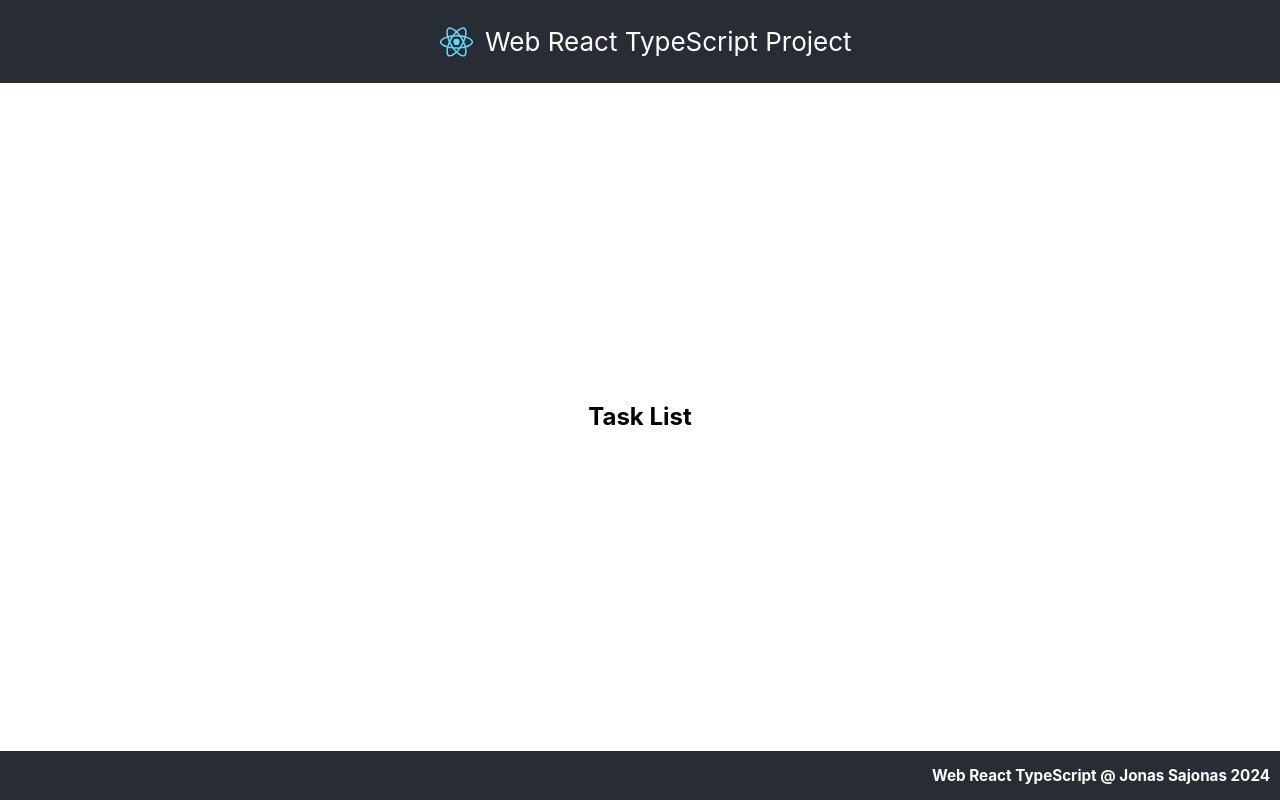
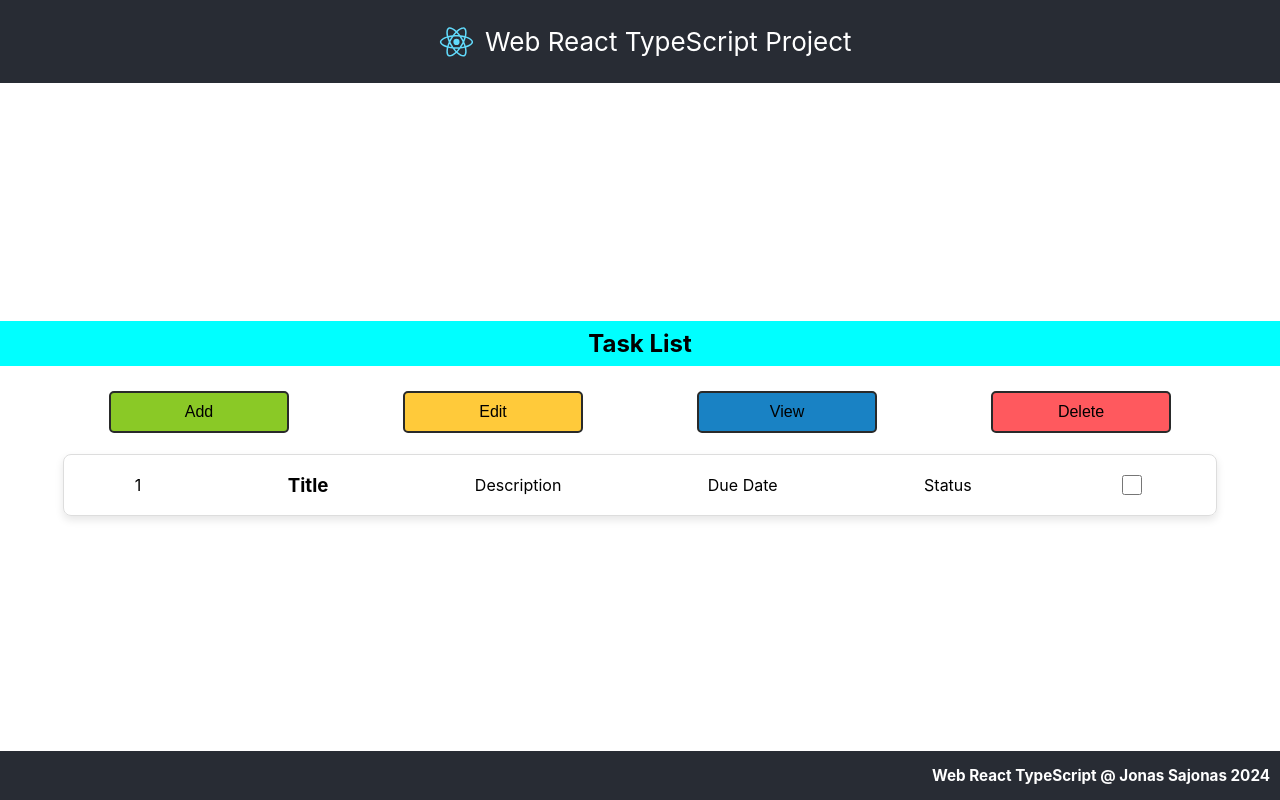
Before and after one commit to sajonasJ/Web-React-TypeScript, a React (Create React App) app in the folder web-react-app/: page / in a window 1280 px wide. Built offline with nearby package versions, Linux system fonts and the light colour scheme; the HTML template or start-up script is replaced by a standard one.

Commit message:
added buttons, taskcard, and css for each

```diff
--- a/web-react-app/src/body/Main.tsx
+++ b/web-react-app/src/body/Main.tsx
@@ -1,13 +1,44 @@
 import '../css/Main.css';
-
+import TaskCard from '../components/TaskCard';
 import SignUp from '../components/Signup';
+import TaskButton from '../components/TaskButton';
 
 function Main() {
+    const handleAction = (action: string) => {
+        // Handle the logic for each action here
+        switch (action) {
+            case 'add':
+                // Perform add operation
+                alert('Add operation clicked!');
+                break;
+            case 'edit':
+                // Perform edit operation
+                alert('Edit operation clicked!');
+                break;
+            case 'delete':
+                // Perform delete operation
+                alert('Delete operation clicked!');
+                break;
+            case 'view':
+                // Perform view operation
+                alert('View operation clicked!');
+                break;
+            default:
+                // Default action or error handling
+                console.error('Invalid action');
+        }
+    };
     return (
         <div className="main-container">
-            <h2>Task List</h2>
-
-
+            <h2 className='task-list'>Task List</h2>
+            {/* Action Buttons */}
+            <div className="action-buttons">
+                <TaskButton label="Add" onClickHandler={() => handleAction('add')} color="#8ac926" />
+                <TaskButton label="Edit" onClickHandler={() => handleAction('edit')} color="#ffca3a" />
+                <TaskButton label="View" onClickHandler={() => handleAction('view')} color="#1982c4"/>
+                <TaskButton label="Delete" onClickHandler={() => handleAction('delete')} color="#ff595e" />
+            </div>
+            <TaskCard />
             {/* <SignUp/> */}
         </div>
 
--- /dev/null
+++ b/web-react-app/src/components/TaskButton.tsx
@@ -0,0 +1,22 @@
+import React, { ReactNode, MouseEvent, CSSProperties } from 'react';
+import '../css/TaskButton.css';
+
+interface ButtonProps {
+  label: ReactNode;
+  onClickHandler: (event: MouseEvent<HTMLButtonElement>) => void;
+  color?: string;
+}
+
+const TaskButton = ({ label, onClickHandler, color }: ButtonProps) => {
+  const buttonStyle: CSSProperties = {
+    backgroundColor: color || 'defaultColor'
+  };
+
+  return (
+    <button className='task-button' onClick={onClickHandler} style={buttonStyle}>
+      {label}
+    </button>
+  );
+};
+
+export default TaskButton;
--- /dev/null
+++ b/web-react-app/src/components/TaskCard.tsx
@@ -0,0 +1,38 @@
+import TaskButton from '../components/TaskButton';
+import '../css/TaskCard.css';
+import React, { useState } from 'react';
+
+interface CardProps {
+    num?: number | string;
+    title?: string;
+    description?: string;
+    duedate?: number | string;
+    priority?: string;
+}
+
+const TaskCard = ({
+    num = '1',
+    title = 'Title',
+    description = 'Description',
+    duedate = 'Due Date',
+    priority = 'Status'
+}: CardProps) => {
+    const [isChecked, setIsChecked] = useState(false);
+
+    const handleCheckboxChange = () => {
+        setIsChecked(!isChecked);
+    };
+
+    return (
+        <div className="taskcard-container">
+            <p className='taskcard-num'>{num}</p>
+            <h3 className="taskcard-title">{title}</h3>
+            <p className="taskcard-text">{description}</p>
+            <p className="taskcard-due">{duedate}</p>
+            <p className="taskcard-priority">{priority}</p>
+            <input type="checkbox" checked={isChecked} onChange={handleCheckboxChange} />
+        </div>
+    );
+};
+
+export default TaskCard;
--- a/web-react-app/src/css/Main.css
+++ b/web-react-app/src/css/Main.css
@@ -2,4 +2,19 @@
     display: flex;
     flex-direction: column;
     justify-content: flex-start;
+    align-items: center;
 }
+
+.task-list{
+    background-color: aqua;
+    width: 100%;
+    padding: .5rem;
+}
+
+.action-buttons {
+    display: flex;
+    justify-content: space-evenly;
+    gap: 5px;
+    padding: 5px;
+    width: 100%;
+}
--- /dev/null
+++ b/web-react-app/src/css/TaskButton.css
@@ -0,0 +1,13 @@
+button {
+    border: 2px solid #292a2a;
+    border-radius: 5px;
+    padding: 10px 15px;
+    font-size: 16px;
+    cursor: pointer;
+    transition:0.3s;
+    width: 180px;
+}
+
+button:hover {
+    scale: 1.1;
+}
--- /dev/null
+++ b/web-react-app/src/css/TaskCard.css
@@ -0,0 +1,18 @@
+.taskcard-container {
+    border: 1px solid #ddd;
+    border-radius: 8px;
+    overflow: hidden;
+    margin: 16px;
+    box-shadow: 0 4px 8px rgba(0, 0, 0, 0.1);
+    display: flex;
+    flex-direction: row;
+    gap: 5px;
+    justify-content: space-around;
+    min-width: 90%;
+    align-items: center;
+}
+
+input {
+    width: 20px;
+    height: 20px;
+}
```
